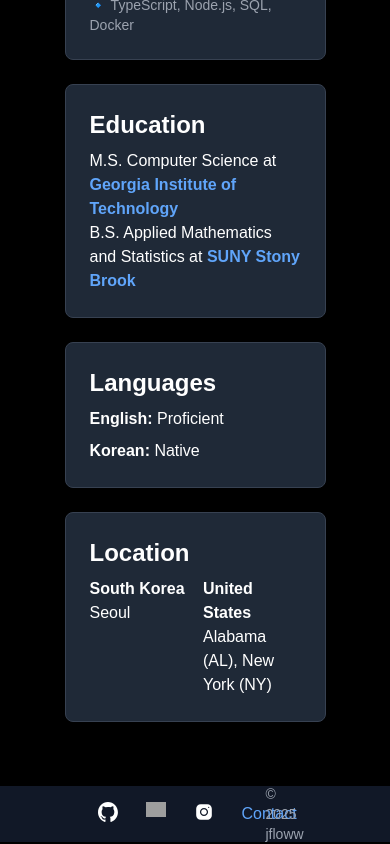
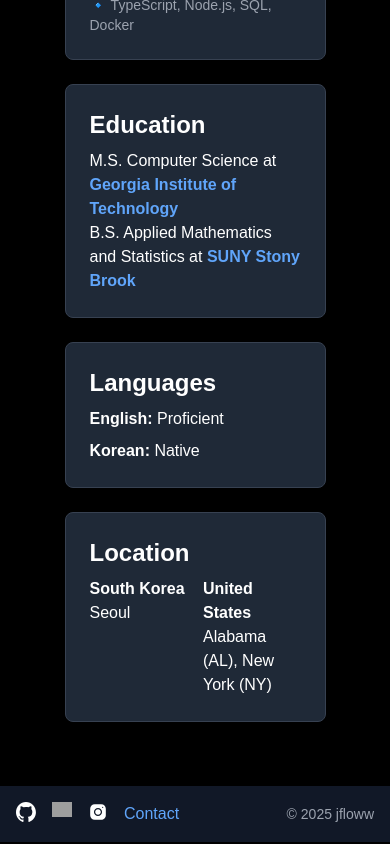
Before and after one commit to jfloww/jfloww-portfolio, a Next.js app: page /about in a window 390 px wide. Shown: the part 1272-2116 px from the top of the page. Built offline with nearby package versions, Linux system fonts and the light colour scheme; grey boxes are pictures that could not be loaded.

Commit message:
feat: mobile-footer updated

```diff
--- a/app/components/templates/MainFooter.tsx
+++ b/app/components/templates/MainFooter.tsx
@@ -1,13 +1,18 @@
 import Link from "next/link";
 import Image from "next/image";
+import clsx from "clsx"; // clsx 라이브러리 추가
 
 export default function Footer({ mobile }: { mobile: boolean }) {
-  console.log(mobile);
   return (
     <footer className="w-full h-14 bg-gray-900 text-white flex items-center justify-center">
-      <div className="flex items-center justify-between w-1/2">
-        <div></div>
-        <div className="flex space-x-6">
+      <div
+        className={clsx(
+          "flex items-center justify-between",
+          mobile ? "w-full px-4" : "w-1/2"
+        )}
+      >
+        {!mobile && <div></div>}
+        <div className={clsx("flex", mobile ? "space-x-3" : "space-x-6")}>
           <a
             target="_blank"
             href="https://github.com/jfloww"
@@ -28,15 +33,12 @@
             rel="noopener noreferrer"
           >
             <div className="footer-icon">
-              {" "}
-              <div className="footer-icon">
               <Image
                 src="/icons/linkedin.svg"
                 width={20}
                 height={20}
                 alt="LinkedIn"
               />
-              </div>
             </div>
           </a>
           <a
@@ -45,15 +47,12 @@
             rel="noopener noreferrer"
           >
             <div className="footer-icon">
-              {" "}
-              <div className="footer-icon">
               <Image
                 src="/icons/insta.svg"
                 width={20}
                 height={20}
                 alt="Insta"
               />
-              </div>
             </div>
           </a>
           <Link href="/contact" className="text-blue-400 footer-icon ml-12">
--- a/app/layout.tsx
+++ b/app/layout.tsx
@@ -44,7 +44,7 @@
           <main className="flex-grow m-auto w-5/6 flex py-8">{children}</main>
         )}
         {!mobile && (
-          <main className="flex-grow m-auto w-5/6 flex py-8">{children}</main>
+          <main className="flex-grow m-auto w-2/3 flex py-8">{children}</main>
         )}
         <Footer mobile={mobile} />
       </body>
--- a/package.json
+++ b/package.json
@@ -12,6 +12,7 @@
   },
   "dependencies": {
     "@vercel/speed-insights": "^1.1.0",
+    "clsx": "^2.1.1",
     "next": "15.1.6",
     "react": "^19.0.0",
     "react-dom": "^19.0.0"
```
Also changed, not shown: 1 other file (tests, documents, lock files or other folders). Lines whose indentation alone changed are shown as unchanged.
